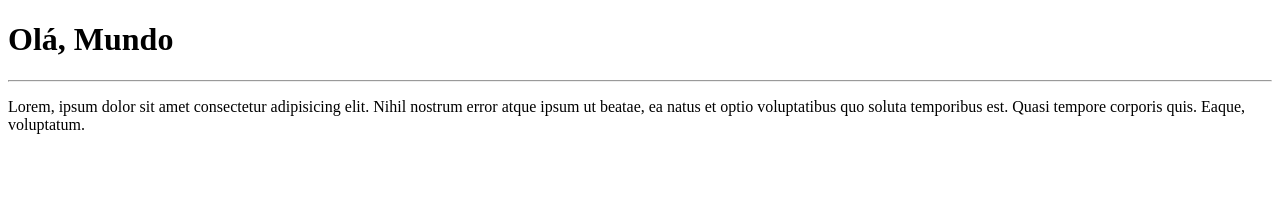
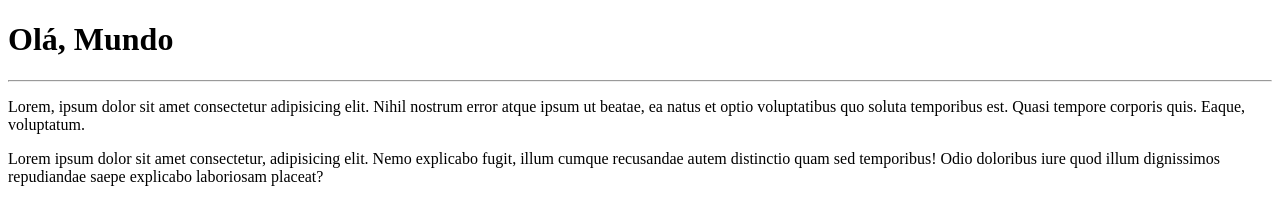
Before and after one commit to MayronDudeque/Ola-Mundo, a plain HTML site: page site-exemplo/index.html in a window 1280 px wide. Drawn offline with Linux system fonts and the light colour scheme.

Commit message:
adicionei um paragrafo

```diff
--- a/site-exemplo/index.html
+++ b/site-exemplo/index.html
@@ -9,5 +9,6 @@
     <h1>Olá, Mundo</h1>
     <hr>
     <p>Lorem, ipsum dolor sit amet consectetur adipisicing elit. Nihil nostrum error atque ipsum ut beatae, ea natus et optio voluptatibus quo soluta temporibus est. Quasi tempore corporis quis. Eaque, voluptatum.</p>
+    <p>Lorem ipsum dolor sit amet consectetur, adipisicing elit. Nemo explicabo fugit, illum cumque recusandae autem distinctio quam sed temporibus! Odio doloribus iure quod illum dignissimos repudiandae saepe explicabo laboriosam placeat?</p>
 </body>
 </html>
```
